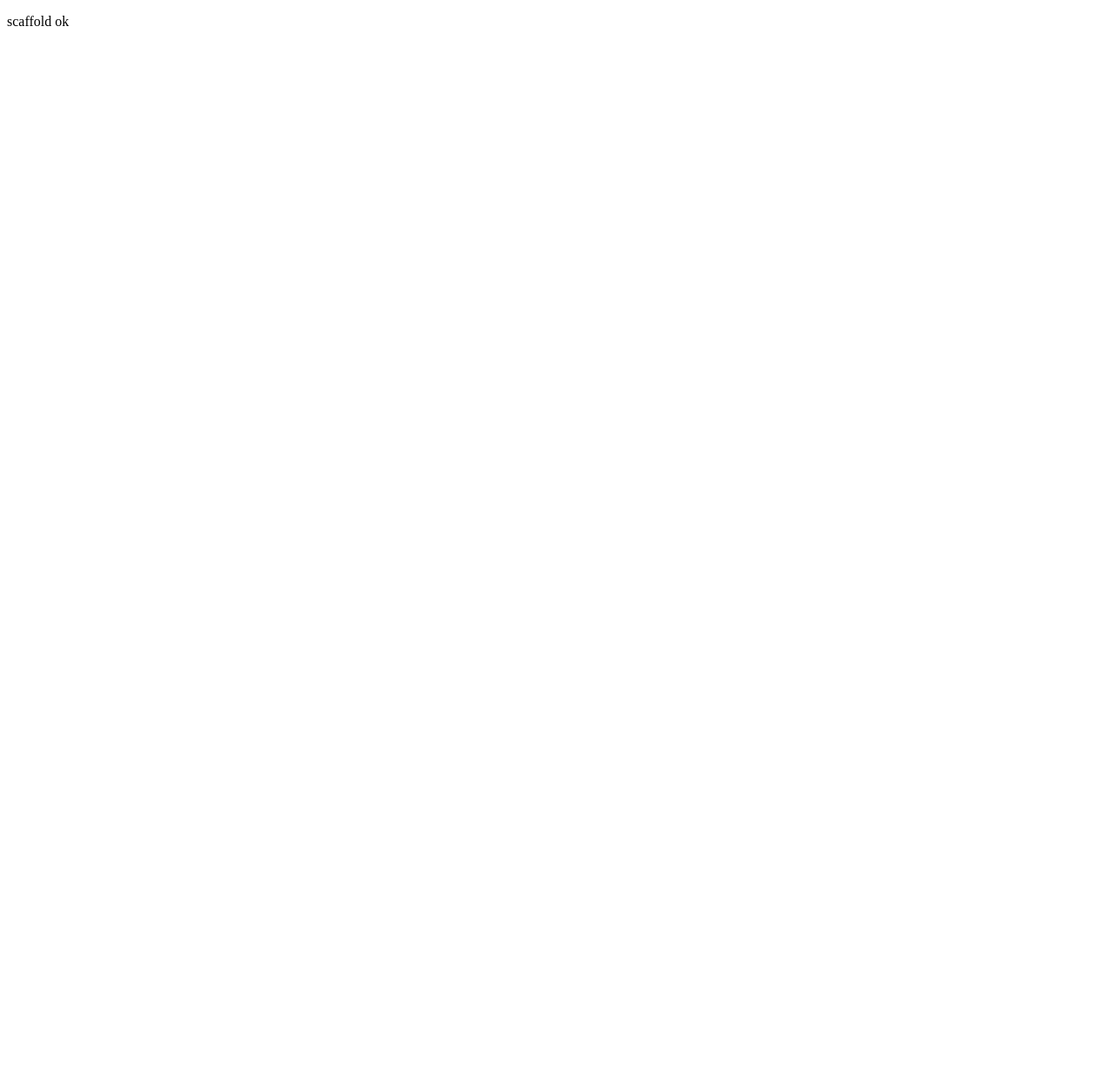
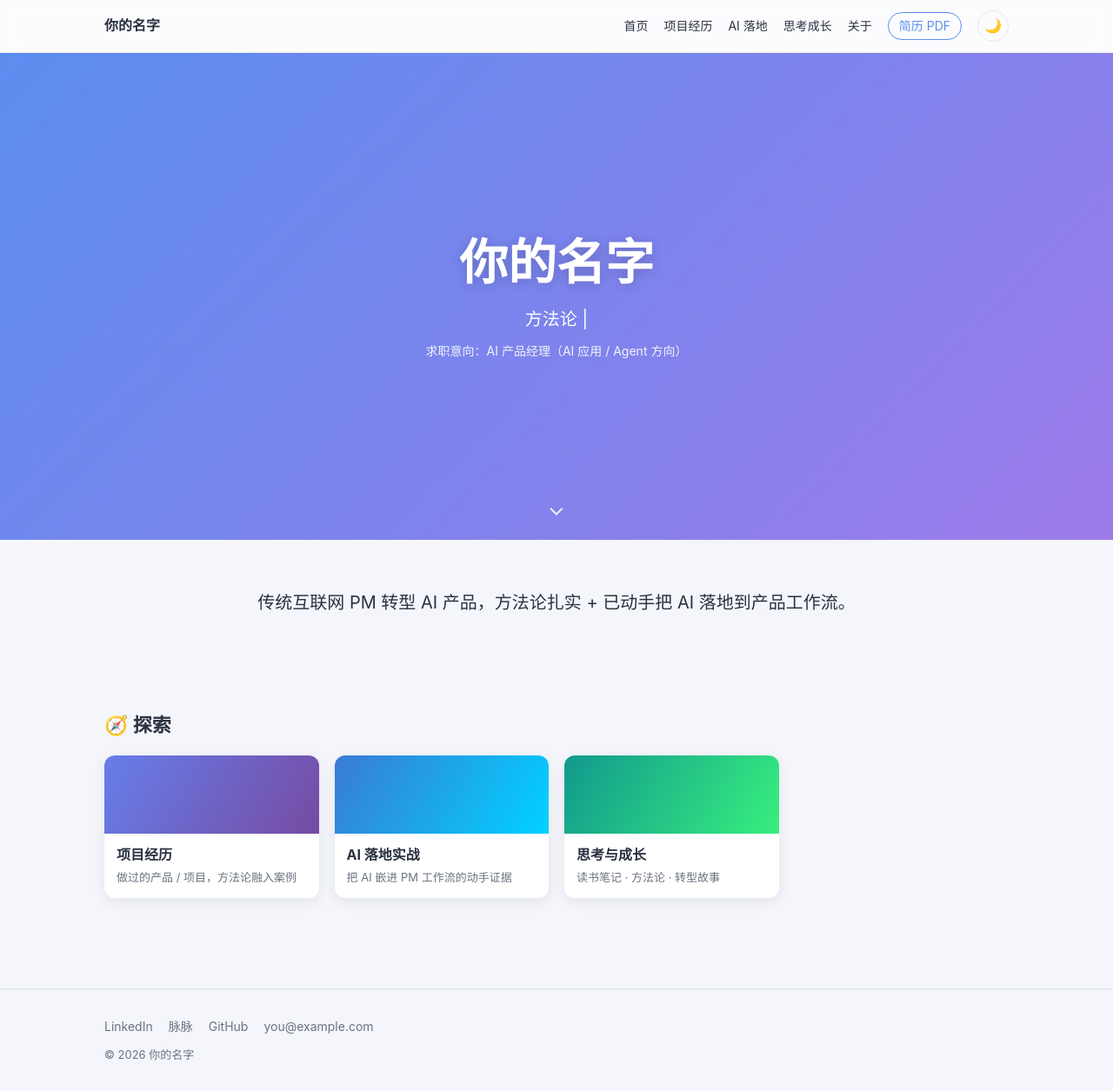
Before and after one commit to 666qqx666-jpg/personal-website, an Astro site: page / in a window 1280 px wide. Shown: the whole page at 87% size. Before the commit the page ends 800 px from the top, so only its background shows below. Built offline with nearby package versions, Linux system fonts and the light colour scheme; Astro itself is replaced by a stand-in of ours.

Commit message:
feat: home page (banner, intent, section entries) + e2e specs

```diff
--- a/src/pages/index.astro
+++ b/src/pages/index.astro
@@ -1,13 +1,23 @@
 ---
-// 临时占位页，确保 scaffold 阶段 build 可通过；Task 7 会覆盖为真正首页。
+import BaseLayout from '../layouts/BaseLayout.astro';
+import Banner from '../components/Banner.astro';
+import SectionGrid from '../components/SectionGrid.astro';
+import { profile } from '../data/profile';
+const base = import.meta.env.BASE_URL;
+const sections = [
+  { title: '项目经历', hook: '做过的产品 / 项目，方法论融入案例', href: `${base}projects/`, cover: 'linear-gradient(120deg,#667eea,#764ba2)' },
+  { title: 'AI 落地实战', hook: '把 AI 嵌进 PM 工作流的动手证据', href: `${base}ai/`, cover: 'linear-gradient(120deg,#3a7bd5,#00d2ff)' },
+  { title: '思考与成长', hook: '读书笔记 · 方法论 · 转型故事', href: `${base}thinking/`, cover: 'linear-gradient(120deg,#11998e,#38ef7d)' },
+];
 ---
-<!doctype html>
-<html lang="zh-CN">
-  <head>
-    <meta charset="utf-8" />
-    <title>scaffold placeholder</title>
-  </head>
-  <body>
-    <p>scaffold ok</p>
-  </body>
-</html>
+<BaseLayout title={`${profile.name} · 个人主页`} description={profile.summary}>
+  <Banner />
+  <section class="section-pad">
+    <div class="container"><p class="summary">{profile.summary}</p></div>
+  </section>
+  <SectionGrid title="探索" icon="🧭" items={sections} />
+</BaseLayout>
+
+<style>
+  .summary { font-size: clamp(16px,2.4vw,20px); text-align:center; max-width:720px; margin:0 auto; }
+</style>
```
Also changed, not shown: e2e/home.spec.ts (added, +18 -0 lines).
